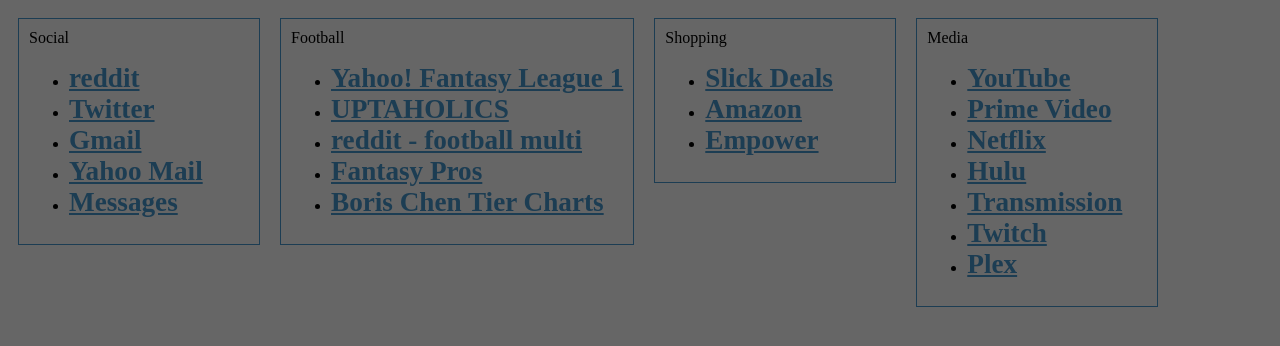
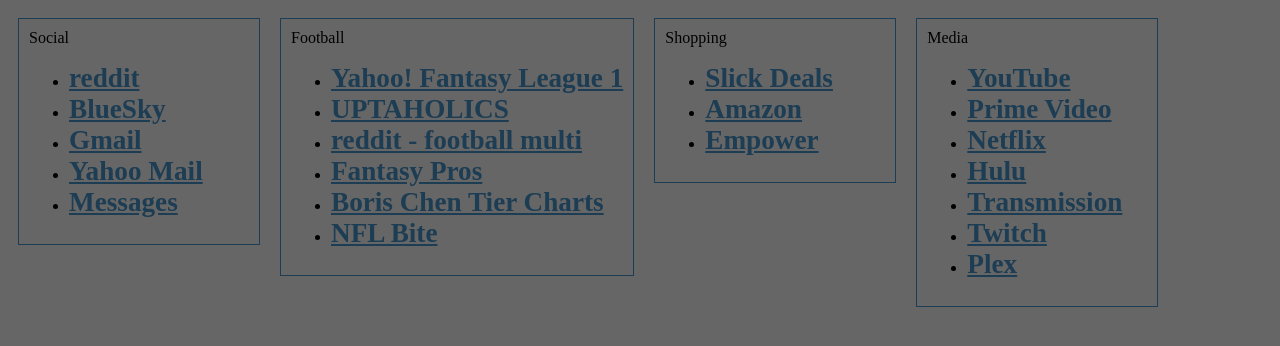
Before and after one commit to mattlokk/Homepage, a website: page Index.html in a window 1280 px wide. Drawn offline with Linux system fonts and the light colour scheme.

Commit message:
remove twitter. add bluesky, nfl bite

```diff
--- a/Index.html
+++ b/Index.html
@@ -86,7 +86,7 @@
             <a href="https://www.reddit.com" target="_blank">reddit</a>
           </li>
           <li>
-            <a href="https://www.twitter.com" target="_blank">Twitter</a>
+            <a href="https://bsky.app/" target="_blank">BlueSky</a>
           </li>
           <li>
             <a href="https://mail.google.com" target="_blank">Gmail</a>
@@ -116,7 +116,10 @@
             <a href="https://www.fantasypros.com/nfl/myplaybook/cheat-sheets.php" target="_blank">Fantasy Pros</a>
           </li>
           <li>
-            <a href="http://www.borischen.co/">Boris Chen Tier Charts</a>
+            <a href="http://www.borischen.co/" target="_blank">Boris Chen Tier Charts</a>
+          </li>
+          <li>
+            <a href="https://reddit1.nflbite.com/" target="_blank">NFL Bite</a>
           </li>
         </ul>
       </div>
--- /dev/null
+++ b/package.json
@@ -0,0 +1,5 @@
+{
+  "dependencies": {
+    "git": "^0.1.5"
+  }
+}
```
Also changed, not shown: 1 other file.
